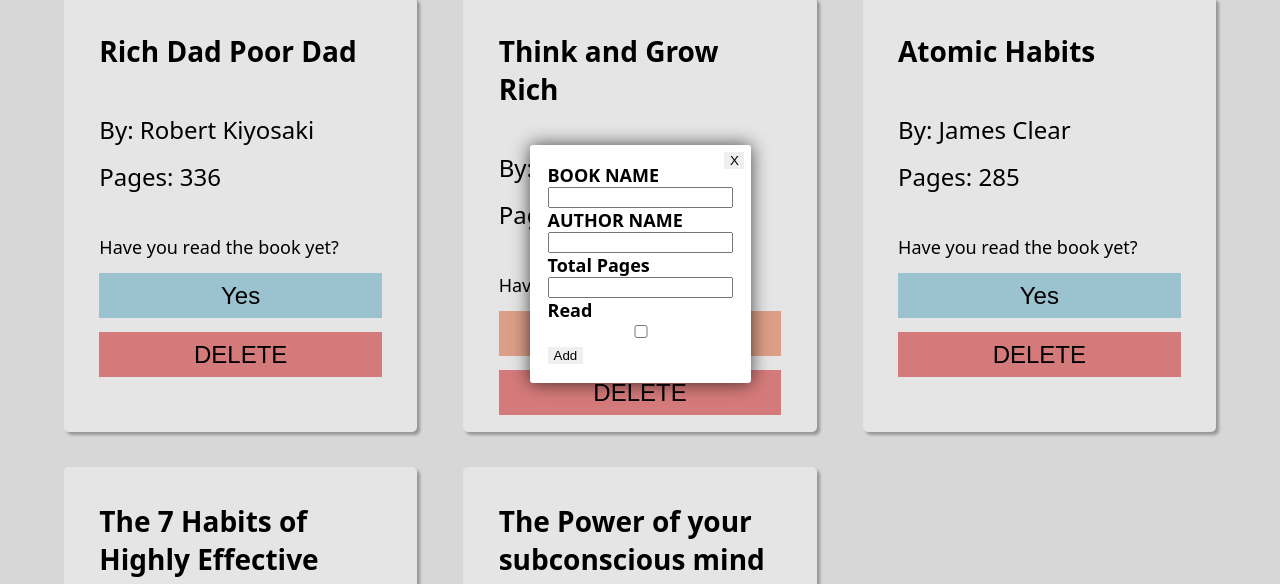
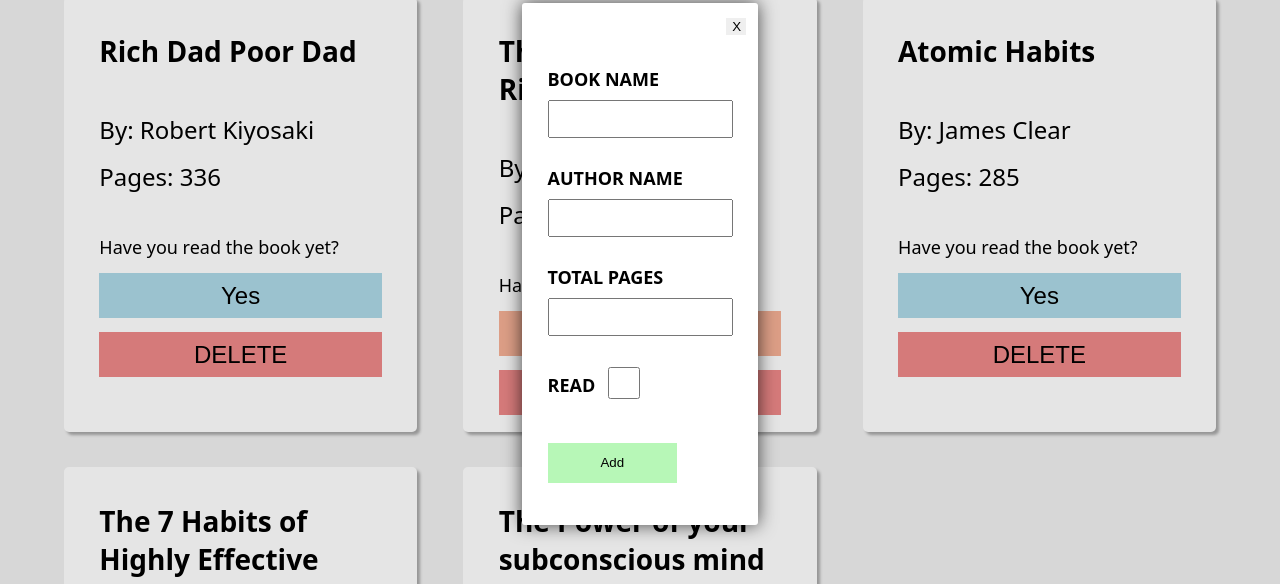
Before and after one commit to praneeth-ayla/Library, a plain HTML site: page index.html in a window 1280 px wide. Both pictures are taken after a click on the button "+ Add Book". Shown: the part 216-800 px from the top of the page. Drawn offline with Linux system fonts and the light colour scheme.

Commit message:
added styles to modal

```diff
--- a/index.html
+++ b/index.html
@@ -20,6 +20,7 @@
 		<dialog id="modal">
 			<button id="closeBtn">X</button>
 			<form action="#" method="dialog" id="form">
+				<div id="inputEl">
 					<div>
 						<label for="book">BOOK NAME</label>
 						<input type="text" name="book" id="book" required />
@@ -34,14 +35,15 @@
 						/>
 					</div>
 					<div>
-					<label for="pages">Total Pages</label>
+						<label for="pages">TOTAL PAGES</label>
 						<input type="number" step="1" name="pages" id="pages" />
 					</div>
-				<div>
-					<label for="status">Read</label>
+				</div>
+				<div id="checkBox">
+					<label for="status">READ</label>
 					<input type="checkbox" name="status" id="status" />
 				</div>
-				<button type="submit">Add</button>
+				<button type="submit" id="submitBtn">Add</button>
 			</form>
 		</dialog>
 		<script src="script.js"></script>
--- a/style.css
+++ b/style.css
@@ -64,7 +64,7 @@ button:hover {
 #modal {
 	border: none;
 	box-shadow: 0 0 1em rgb(0, 0, 0, 0.7);
-	/* padding: 15% 5%; */
+	padding: 5% 2%;
 	top: 20%;
 }
 #modal[open] {
@@ -74,16 +74,42 @@ button:hover {
 	font-size: large;
 	font-weight: bold;
 }
-#form div {
+#inputEl div {
 	display: flex;
 	flex-direction: column;
+	padding-bottom: 15%;
 }
+label {
+	padding-bottom: 5%;
+}
+input {
+	height: 4vh;
+}
+
+#checkBox {
+	display: flex;
+}
+#checkBox label {
+	padding-top: 5%;
+}
+#checkBox input {
+	width: 50px;
+}
+
+#submitBtn {
+	margin-top: 20%;
+	justify-self: center;
+	background-color: rgb(183, 247, 183);
+	height: 10%;
+	width: 70%;
+}
+
 #closeBtn {
 	width: 20px;
 	justify-self: end;
 	top: 3%;
 	position: absolute;
-	right: 3%;
+	right: 5%;
 }
 
 #cards {
```
Lines whose indentation alone changed are shown as unchanged.
